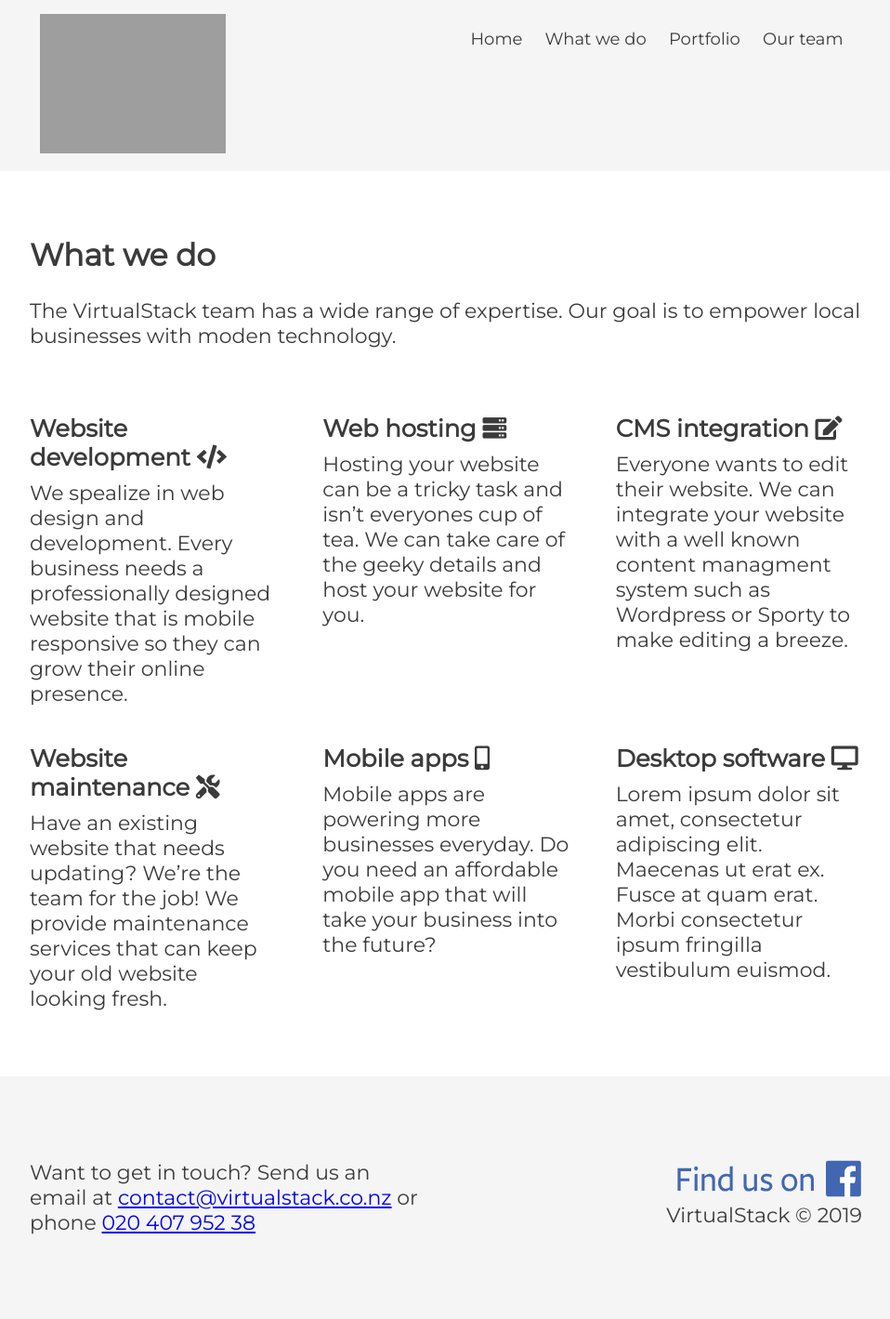
After one commit to jontymorris/VirtualStack, a PHP site: page /services.php in a window 1280 px wide. The commit adds this page. Shown: the whole page at 93% size, without its empty margins (160-1118 px from the left). Run offline with PHP 8.4, Linux system fonts and the light colour scheme; style sheets or scripts are compiled from the project's sources; some libraries are stand-ins or nearby versions; grey boxes are pictures that could not be loaded.

Commit message:
Updated content

```diff
--- a/partials/nav.php
+++ b/partials/nav.php
@@ -10,6 +10,9 @@
             <a href="./">
                 <li>Home</li>
             </a>
+            <a href="./services.php">
+                <li>What we do</li>
+            </a>
             <a href="./portfolio.php">
                 <li>Portfolio</li>
             </a>
--- a/portfolio.php
+++ b/portfolio.php
@@ -22,21 +22,25 @@
             <div class="portfolio">
                 <a href="https://backridgebutcher.co.nz" target="_blank">
                     <img src="images/portfolio/brb.jpg">
+                    Backridge Butcher
                 </a>
             </div>
             <div class="portfolio">
                 <a href="https://red-bricks-hawkes-bay.co.nz/" target="_blank">
                     <img src="images/portfolio/bricks.jpg">
+                    Red Bricks and Sleepers
                 </a>
             </div>
             <div class="portfolio">
                 <a href="https://puketapu-international.com/" target="_blank">
                     <img src="images/portfolio/puketapu.jpg">
+                    Puketapu International
                 </a>
             </div>
             <div class="portfolio">
                 <a href="http://test.modernyoganapier.co.nz/" target="_blank">
                     <img src="images/portfolio/yoga.jpg">
+                    Modern Yoga Napier
                 </a>
             </div>
         </div>
--- a/sass/_content.scss
+++ b/sass/_content.scss
@@ -31,10 +31,11 @@
 .one-one-one {
     grid-template-columns: 1fr 1fr 1fr;
     grid-column-gap: 50px;
+    grid-row-gap: 40px;
 
     @media screen and (max-width: $breakpoint-large) {
         grid-template-columns: 1fr;
-        grid-row-gap: 70px;
+        grid-row-gap: 50px;
         grid-column-gap: 0px;
     }
 }
--- a/sass/_portfolio.scss
+++ b/sass/_portfolio.scss
@@ -4,6 +4,11 @@
     border-radius: 10px;
     padding: 15px;
     margin-bottom: 20px;
+
+    a {
+        text-decoration: none;
+        color: #000000;
+    }
 
     img {
         width: 100%;
--- /dev/null
+++ b/sass/_service.scss
@@ -0,0 +1,5 @@
+.service {
+    h3 {
+        margin-bottom: 10px;
+    }
+}
--- a/sass/master.scss
+++ b/sass/master.scss
@@ -6,6 +6,7 @@
 @import 'container';
 @import 'quote';
 @import 'portfolio';
+@import 'service';
 
 @import 'navigation';
 @import 'header';
--- /dev/null
+++ b/services.php
@@ -0,0 +1,56 @@
+<?php include_once('global.php'); ?>
+
+<!doctype html>
+<html>
+    <head>
+        <title>
+            <?php echo $TITLE; ?> - what we do
+        </title>
+
+        <?php include('partials/head.php'); ?>
+    </head>
+    <body>
+        <?php include('partials/nav.php'); ?>
+
+        <!-- Content -->
+        <div class="container content">
+            <h2>What we do</h2>
+            The VirtualStack team has a wide range of expertise. Our goal is to empower local businesses with moden technology.
+        </div>
+
+        <div class="container content grid one-one-one">
+            <div class="service">
+                <h3>Website development <i class="fas fa-code"></i></h3>
+                We spealize in web design and development. Every business needs a professionally designed website that is mobile responsive so they can grow their online presence.
+            </div>
+
+            <div class="service">
+                <h3>Web hosting <i class="fas fa-server"></i></h3>
+                Hosting your website can be a tricky task and isn’t everyones cup of tea. We can take care of the geeky details and host your website for you.
+            </div>
+
+            <div class="service">
+                <h3>CMS integration <i class="fas fa-edit"></i></h3>
+                Everyone wants to edit their website. We can integrate your website with a well known content managment system such as Wordpress or Sporty to make editing a breeze.            </div>
+
+            <div class="service">
+                <h3>Website maintenance <i class="fas fa-tools"></i></h3>
+                Have an existing website that needs updating? We’re the team for the job! We provide maintenance services that can keep your old website looking fresh.
+            </div>
+
+            <div class="service">
+                <h3>Mobile apps <i class="fas fa-mobile-alt"></i></h3>
+                Mobile apps are powering more businesses everyday. Do you need an affordable mobile app that will take your business into the future?
+            </div>
+
+            <div class="service">
+                <h3>Desktop software <i class="fas fa-desktop"></i></h3>
+                Lorem ipsum dolor sit amet, consectetur adipiscing elit. Maecenas ut erat ex. Fusce at quam erat. Morbi consectetur ipsum fringilla vestibulum euismod.
+            </div>
+        </div>
+
+        <?php include('partials/footer.php'); ?>
+        <?php include('partials/extra.php'); ?>
+
+    </body>
+</html>
```
Also changed, not shown: js/slider.js (+11 -3 lines).
